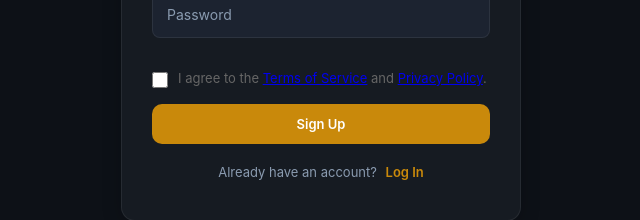
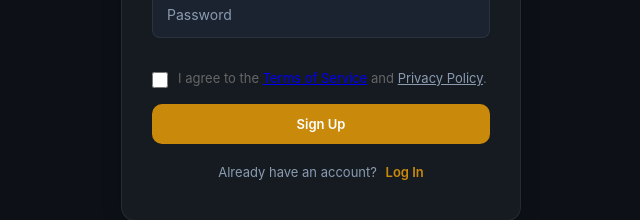
Before and after one commit to SharadWowevents/boscore, a React (Vite) app in the folder boscore/: page / in a window 1280 px wide. Shown: the part 511-731 px from the top of the page, without its empty margins (319-959 px from the left). Built offline with nearby package versions, Linux system fonts and the light colour scheme.

Commit message:
Fix color

```diff
--- a/boscore/src/components/Auth.jsx
+++ b/boscore/src/components/Auth.jsx
@@ -201,6 +201,7 @@ function Auth({ type, setView }) {
                     target="_blank"
                     rel="noopener noreferrer"
                     className="text-[#C9890B] hover:underline hover:text-[#E9A820] transition-colors"
+                    style={{color: 'var(--text-soft)'}}
                     onClick={(e) => e.stopPropagation()}
                   >
                     Privacy Policy
```
